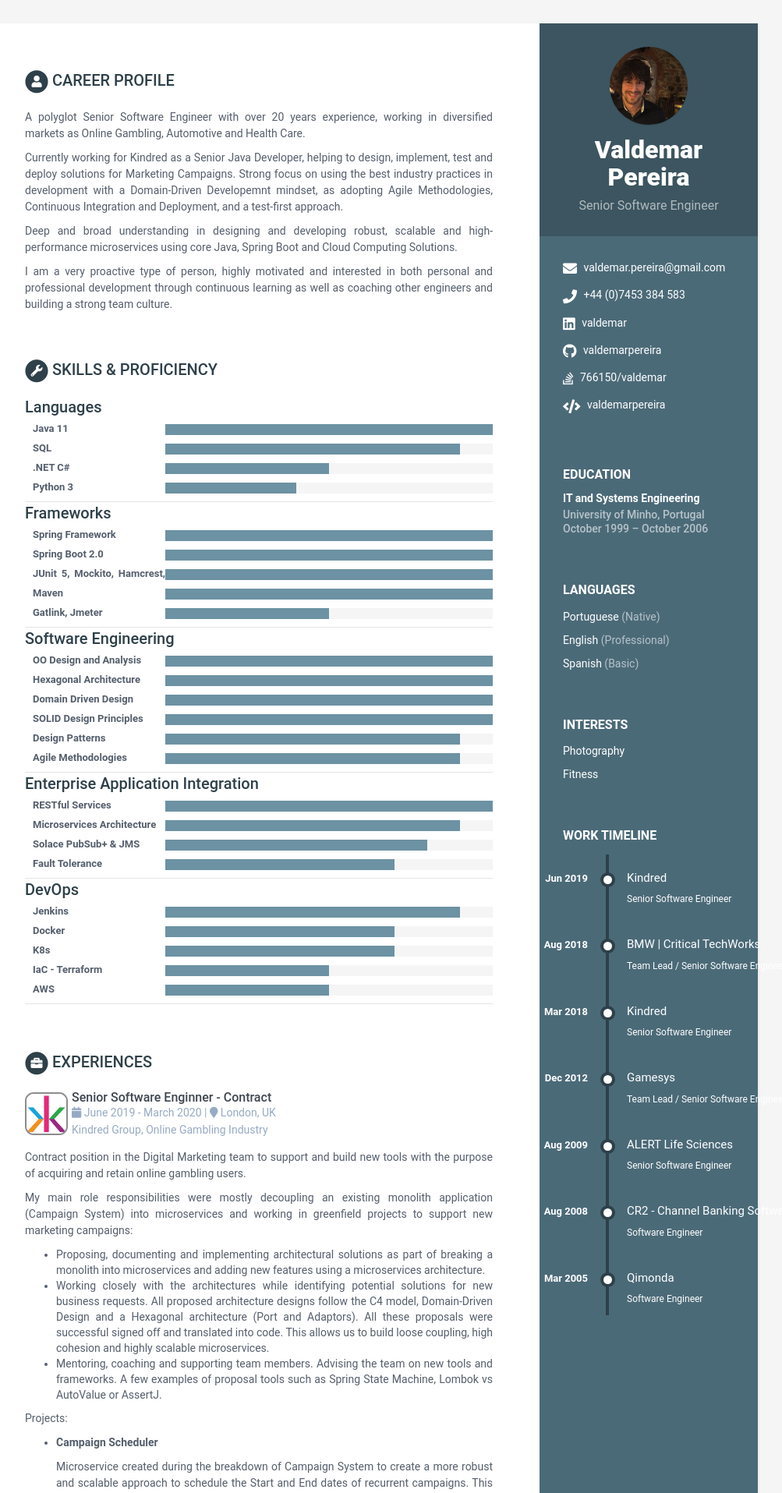
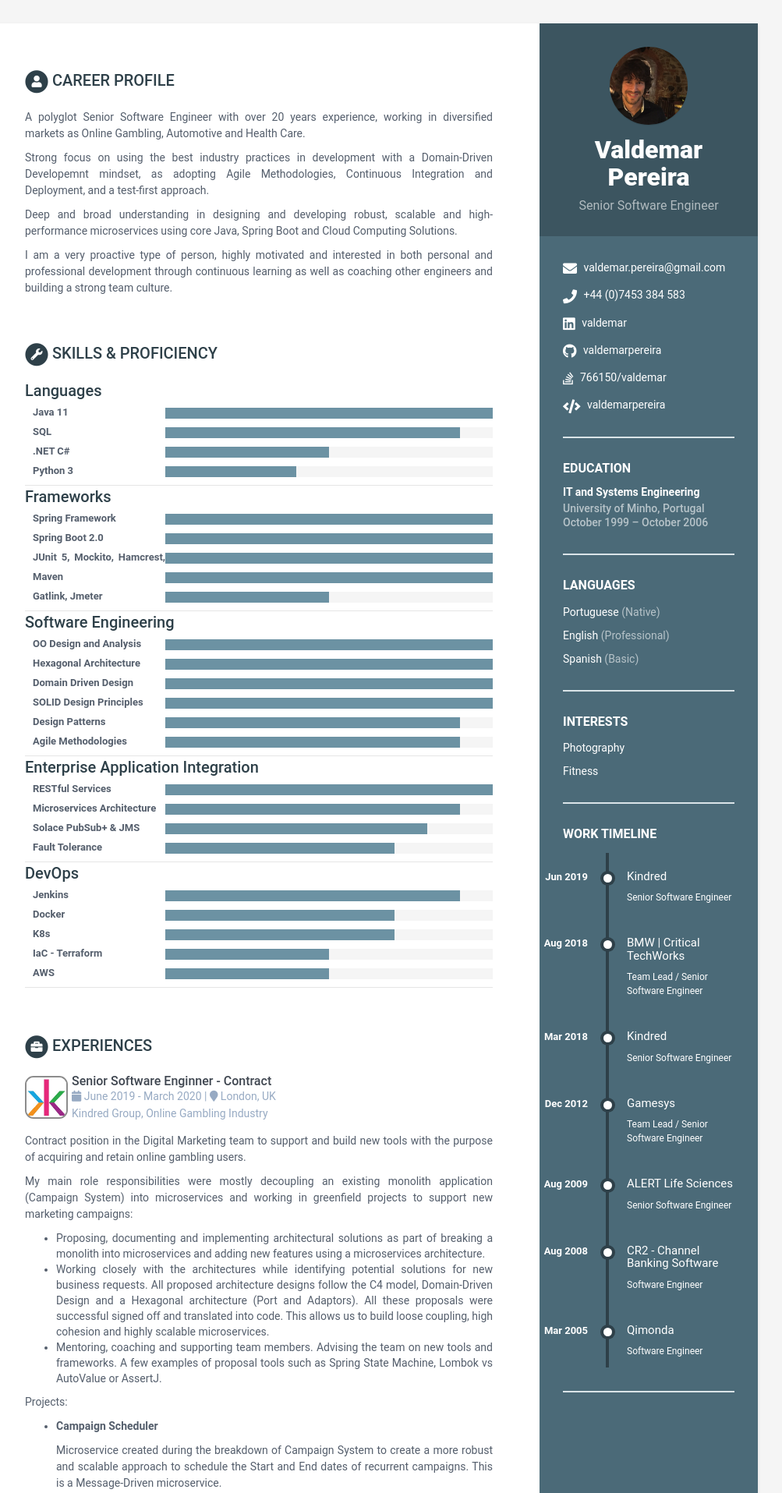
Before and after one commit to valdemarpereira/valdemarpereira.github.io, a Jekyll site: the page built from index.html, in a window 1280 px wide. Shown: the top 1915 px of the page at 78% size, without its empty margins (168-1171 px from the left). Built offline with Jekyll 4.4.1, drawn with Linux system fonts in a browser that asks for light colours.

Commit message:
a few more tweaks

```diff
--- a/_data/data.yml
+++ b/_data/data.yml
@@ -75,13 +75,11 @@ career-profile:
     summary: |
         A polyglot Senior Software Engineer with over 20 years experience, working  in diversified markets as Online Gambling, Automotive and Health Care.
 
-        Currently working for Kindred as a Senior Java Developer, helping to design, implement, test and deploy solutions for Marketing Campaigns.
         Strong focus on using the best industry practices in development with a Domain-Driven Developemnt mindset, as adopting Agile Methodologies, Continuous Integration and Deployment, and a test-first approach.
 
         Deep and broad understanding in designing and developing robust, scalable and high-performance microservices using core Java, Spring Boot and Cloud Computing Solutions.
 
         I am a very proactive type of person, highly motivated and interested in both personal and professional development through continuous learning as well as coaching other engineers and building a strong team culture.
-
 
 education:
     - degree: IT and Systems Engineering
--- a/_sass/_base.scss
+++ b/_sass/_base.scss
@@ -93,7 +93,21 @@ p {
         }
     }
     .container-block {
-        padding: 30px;
+        padding-bottom: 30px;
+        padding-left: 30px;
+        padding-right: 30px;
+        //border-bottom: 2px solid darken($theme-color, 15%);
+    }
+    .container-block:after {
+        border-bottom: 2px solid lighten($theme-color, 50%);
+        content: '';
+        display: block;
+
+        margin-top: 30px;
+        width: 100%;
+    }
+    .contact-container {
+        padding-top: 30px;
     }
     .container-block-title {
         text-transform: uppercase;
@@ -367,10 +381,7 @@ p {
     margin: 10px auto;
     position: relative;
     font-size: 1.03em;
-    padding-left: 53px;
-    padding-right: 53px;
-    padding-top: 2px;
-    padding-bottom: 2px;
+    padding: 2px 53px;
     list-style: none;
     text-align: left;
     font-weight: 100;
@@ -380,13 +391,15 @@ p {
         font-weight: 400;
         font-size: 15px;
         margin-left: -30px;
-        white-space: nowrap;
+        min-width: 140px;
+        //white-space: nowrap;
     }
     .role {
         font-weight: 400;
         font-size: 12px;
         margin-left: -30px;
-        white-space: nowrap;
+        min-width: 140px;
+        //white-space: nowrap;
     }
 }
 
```
Also changed, not shown: 2 other files.
